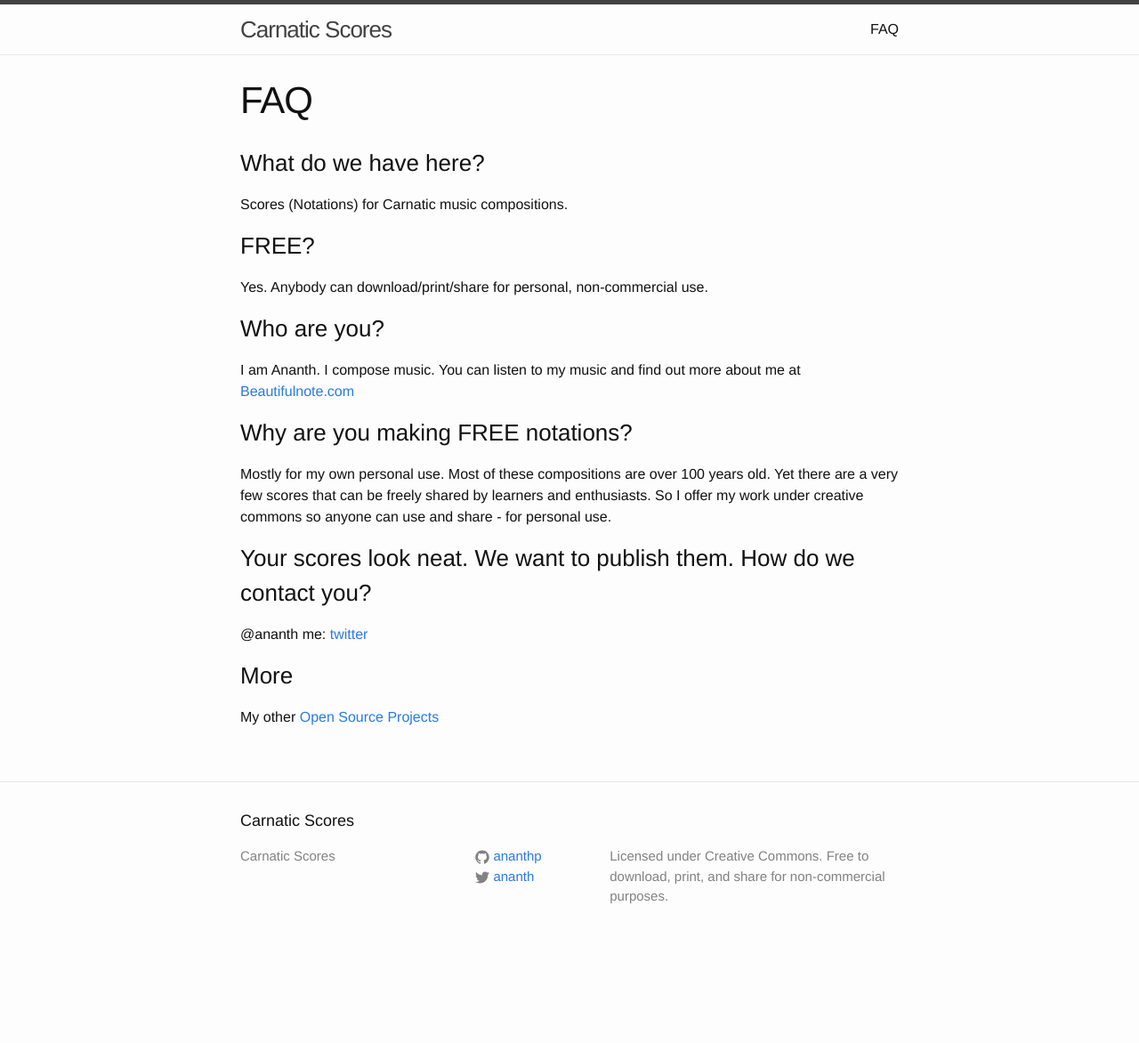
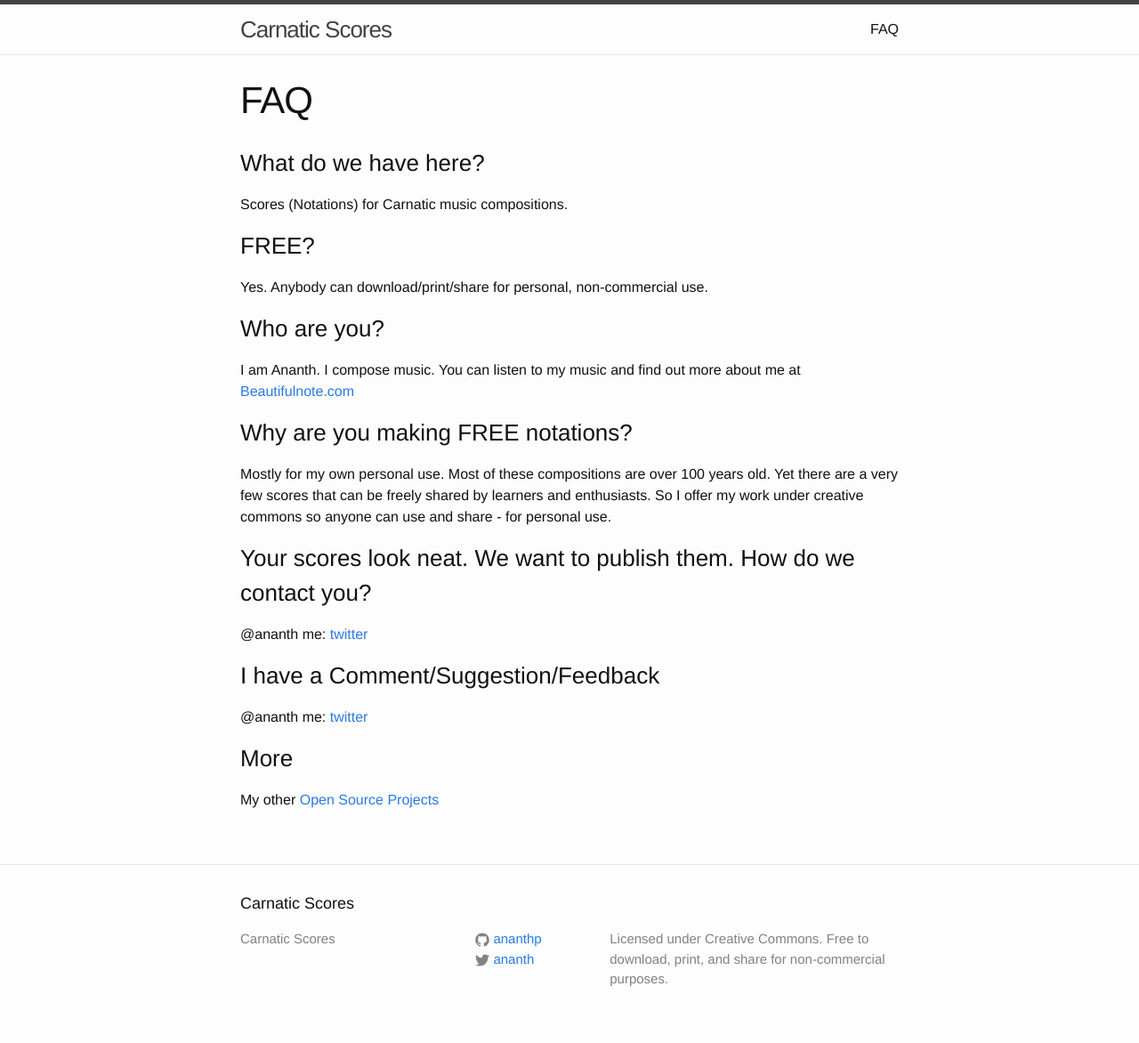
Before and after one commit to ananthp/carnatic_scores, a Jekyll site: the page built from FAQ.markdown, in a window 1280 px wide. Shown: the whole page at 89% size. Built offline with Jekyll 4.4.1, drawn with Linux system fonts in a browser that asks for light colours; before the commit the page ends 1079 px from its top, so only the background shows below that.

Commit message:
I have a Comment

```diff
--- a/FAQ.markdown
+++ b/FAQ.markdown
@@ -24,6 +24,10 @@ Mostly for my own personal use. Most of these compositions are over 100 years ol
 
 @ananth me: [twitter]
 
+### I have a Comment/Suggestion/Feedback
+
+@ananth me: [twitter]
+
 ### More
 
 My other [Open Source Projects](http://ananthp.github.io)
```
